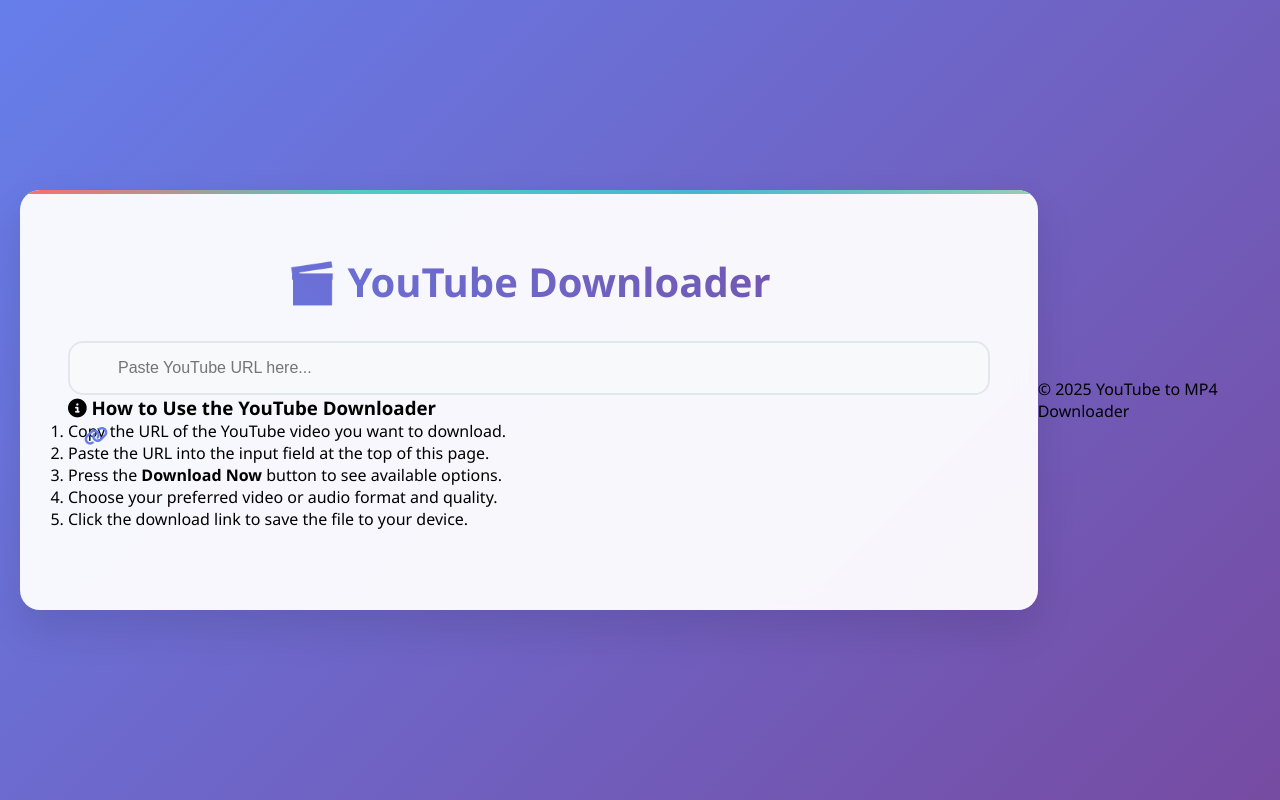
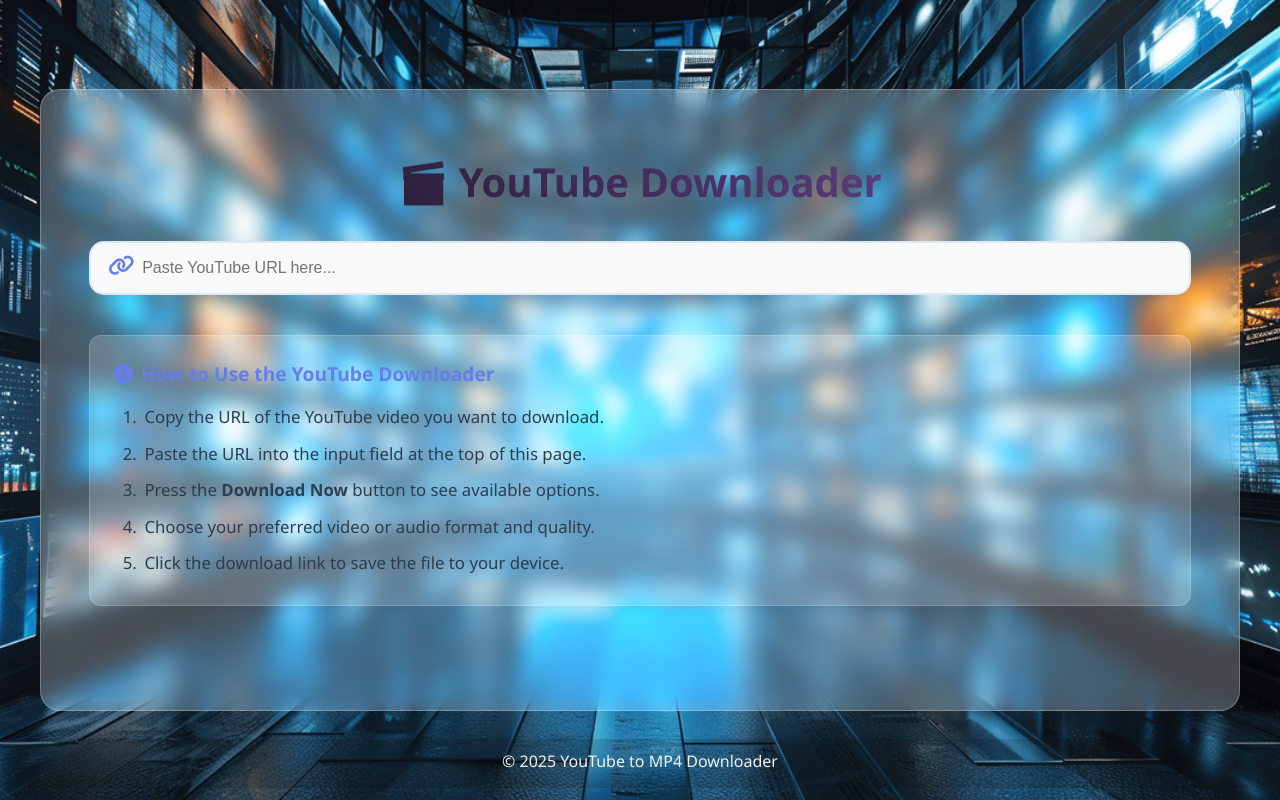
Before and after one commit to PandukaWijesinghee/YouTube_Video_Downloader, a website: page public/index.html in a window 1280 px wide. Drawn offline with Linux system fonts and the light colour scheme.

Commit message:
Update styles.css

```diff
--- a/public/styles.css
+++ b/public/styles.css
@@ -7,16 +7,23 @@
 body {
   font-family: 'Segoe UI', Tahoma, Geneva, Verdana, sans-serif;
   background: linear-gradient(135deg, #667eea 0%, #764ba2 100%);
+  background-image:
+    url('background.jpg');
+  background-size: cover;
+  background-position: center;
+  background-attachment: fixed;
   min-height: 100vh;
   display: flex;
   align-items: center;
   justify-content: center;
   padding: 20px;
+  position: relative;
 }
 
 .container {
-  background: rgba(255, 255, 255, 0.95);
-  backdrop-filter: blur(10px);
+  background: rgba(255, 255, 255, 0.25);
+  backdrop-filter: blur(10px) saturate(180%);
+  -webkit-backdrop-filter: blur(24px) saturate(180%);
   border-radius: 20px;
   box-shadow: 0 20px 40px rgba(0, 0, 0, 0.1);
   padding: 3rem;
@@ -24,16 +31,13 @@
   width: 100%;
   position: relative;
   overflow: hidden;
+  z-index: 1;
+  border: 1.5px solid rgba(255, 255, 255, 0.25);
+  padding-bottom: 4.5rem;
 }
 
 .container::before {
-  content: '';
-  position: absolute;
-  top: 0;
-  left: 0;
-  right: 0;
-  height: 4px;
-  background: linear-gradient(90deg, #ff6b6b, #4ecdc4, #45b7d1, #96ceb4);
+  content: none;
 }
 
 .header-icon {
@@ -58,7 +62,7 @@
   color: #2c3e50;
   font-size: 2.5rem;
   font-weight: 700;
-  background: linear-gradient(45deg, #667eea, #764ba2);
+  background: linear-gradient(45deg, #101115, #764ba2);
   -webkit-background-clip: text;
   -webkit-text-fill-color: transparent;
   background-clip: text;
@@ -67,26 +71,33 @@
 .input-group {
   margin-bottom: 2rem;
   position: relative;
+  display: flex;
+  flex-direction: column;
 }
 
 .input-icon {
   position: absolute;
-  left: 1rem;
-  top: 50%;
+  left: 1.2rem;
+  top: 7%;
   transform: translateY(-50%);
   color: #667eea;
-  font-size: 1.2rem;
+  font-size: 1.3rem;
   z-index: 2;
+  pointer-events: none;
+  height: 1.3em;
+  display: flex;
+  align-items: center;
 }
 
 input[type="text"] {
   width: 100%;
-  padding: 1rem 1.5rem 1rem 3rem;
+  padding: 1rem 1.5rem 1rem 3.2rem;
   border: 2px solid #e1e8ed;
   border-radius: 15px;
   font-size: 1rem;
   transition: all 0.3s ease;
   background: #f8f9fa;
+  box-sizing: border-box;
 }
 
 input[type="text"]:focus {
@@ -116,12 +127,16 @@
 }
 
 .preview-section {
-  background: linear-gradient(135deg, #f8f9fa 0%, #e9ecef 100%);
+  background: rgba(255, 255, 255, 0.18);
+  backdrop-filter: blur(18px) saturate(160%);
+  -webkit-backdrop-filter: blur(18px) saturate(160%);
   border-radius: 15px;
   padding: 2rem;
-  border: 1px solid #e1e8ed;
+  border: 1.5px solid rgba(255,255,255,0.18);
   flex: 1;
   max-width: 500px;
+  position: relative;
+  overflow: hidden;
 }
 
 .options-section {
@@ -235,10 +250,15 @@
 }
 
 .download-form {
-  background: white;
+  background: rgba(255, 255, 255, 0.22);
+  backdrop-filter: blur(16px) saturate(160%);
+  -webkit-backdrop-filter: blur(16px) saturate(160%);
   border-radius: 15px;
   padding: 2rem;
   box-shadow: 0 5px 15px rgba(0, 0, 0, 0.08);
+  position: relative;
+  overflow: hidden;
+  border: 1.5px solid rgba(255,255,255,0.18);
 }
 
 .form-group {
@@ -443,6 +463,87 @@
   50% { transform: scale(1.1); }
 }
 
+.footer {
+  width: 100%;
+  position: fixed;
+  left: 0;
+  bottom: 12px;
+  z-index: 10;
+  background: rgba(13, 13, 13, 0.18);
+
+
+
+  box-shadow: 0 -2px 12px rgba(0,0,0,0.04);
+  padding: 0.7rem 0;
+  display: flex;
+  justify-content: center;
+  align-items: center;
+}
+
+.footer-content {
+  width: 100%;
+  max-width: 1200px;
+  display: flex;
+  flex-direction: column;
+  justify-content: center;
+  align-items: center;
+  text-align: center;
+  font-size: 1rem;
+  color: #f0f0f0;
+  padding: 0 2rem;
+  align-content: center;
+}
+
+.footer-links {
+  margin-top: 0.3rem;
+}
+
+.footer-links a {
+  color: #667eea;
+  margin-left: 1rem;
+  font-size: 1.3rem;
+  transition: color 0.2s;
+}
+
+.footer-links a:hover {
+  color: #e74c3c;
+}
+
+.how-to-section {
+  margin-top: 2.5rem;
+  background: rgba(255,255,255,0.18);
+  border-radius: 12px;
+  padding: 1.5rem 1.5rem 1.2rem 1.5rem;
+  box-shadow: 0 2px 12px rgba(0,0,0,0.04);
+  border: 1.5px solid rgba(255,255,255,0.18);
+  color: #2c3e50;
+  font-size: 1.05rem;
+}
+
+.how-to-title {
+  font-size: 1.2rem;
+  font-weight: 600;
+  margin-bottom: 1rem;
+  color: #667eea;
+  display: flex;
+  align-items: center;
+  gap: 0.5rem;
+}
+
+.how-to-list {
+  margin-left: 1.2rem;
+  margin-bottom: 0;
+  padding-left: 0.5rem;
+  line-height: 1.7;
+}
+
+.how-to-list li {
+  margin-bottom: 0.5rem;
+  font-size: 1.05rem;
+  color: #2c3e50;
+  padding-left: 0.2rem;
+}
+
 /* Responsive design for smaller screens */
 @media (max-width: 1024px) {
   .main-content {
@@ -482,4 +583,11 @@
     flex-direction: column;
     gap: 1rem;
   }
+
+  .footer-content {
+    flex-direction: column;
+    gap: 0.5rem;
+    padding: 0 1rem;
+    font-size: 0.95rem;
+  }
 }
```
